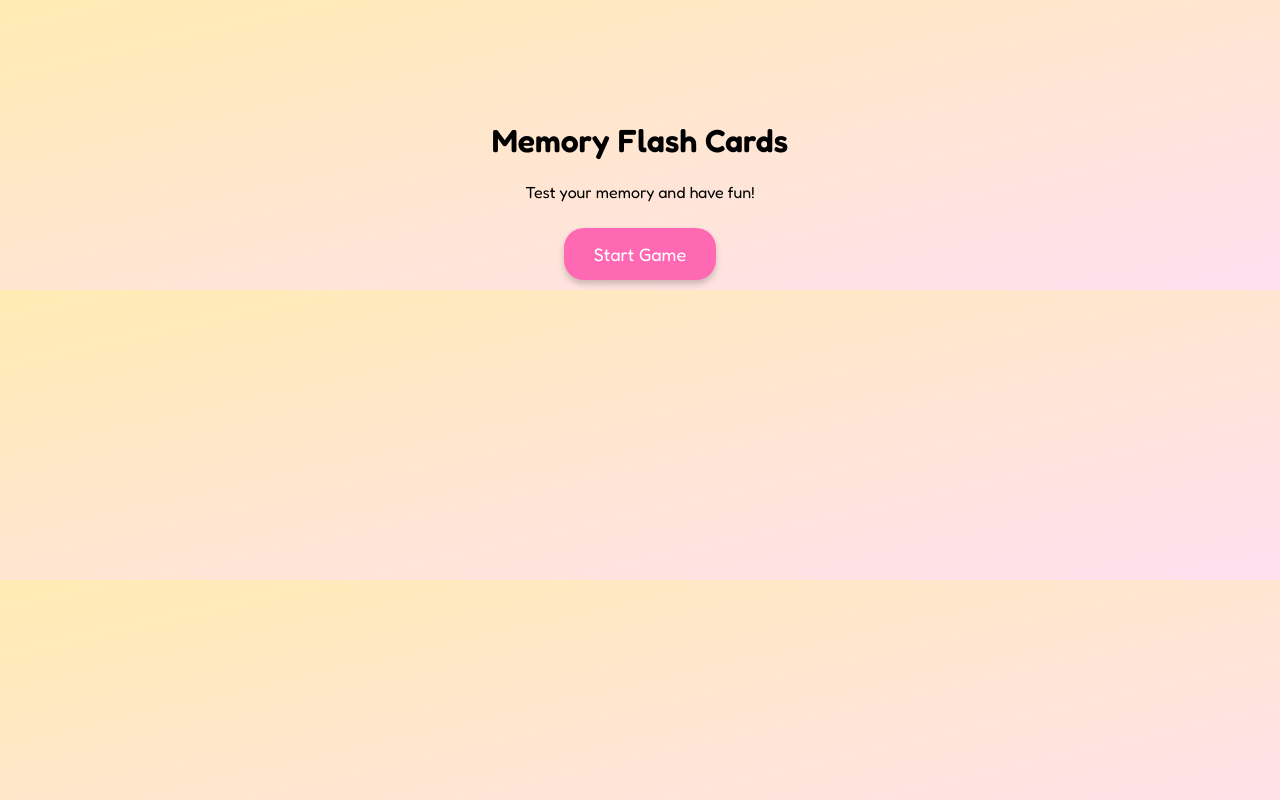
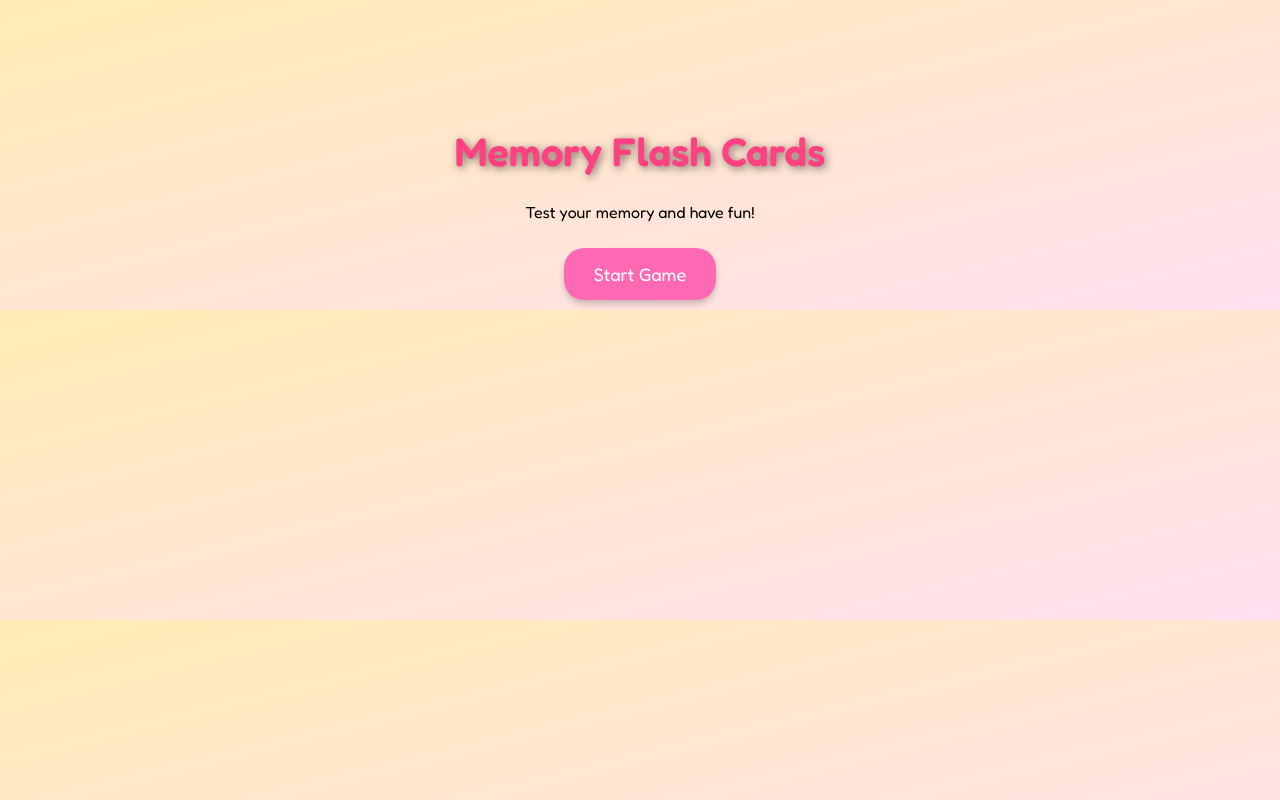
Before and after one commit to maryam027/memory-flash-card-game, a plain HTML site: page index.html in a window 1280 px wide. Drawn offline with Linux system fonts and the light colour scheme.

Commit message:
Style h1 element with larger font and text shadow for emphasis

```diff
--- a/style.css
+++ b/style.css
@@ -105,3 +105,9 @@ body {
       transform: translateY(-5px);
     }
   }
+
+  h1 {
+    font-size: 40px;
+    color: #ff4081;
+    text-shadow: 2px 2px 8px rgba(0, 0, 0, 0.5);
+  }
```
